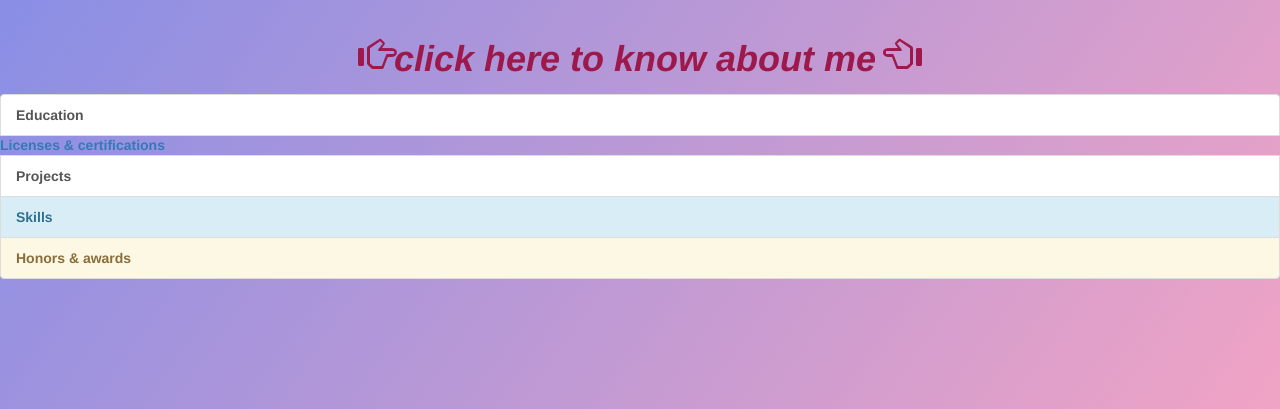
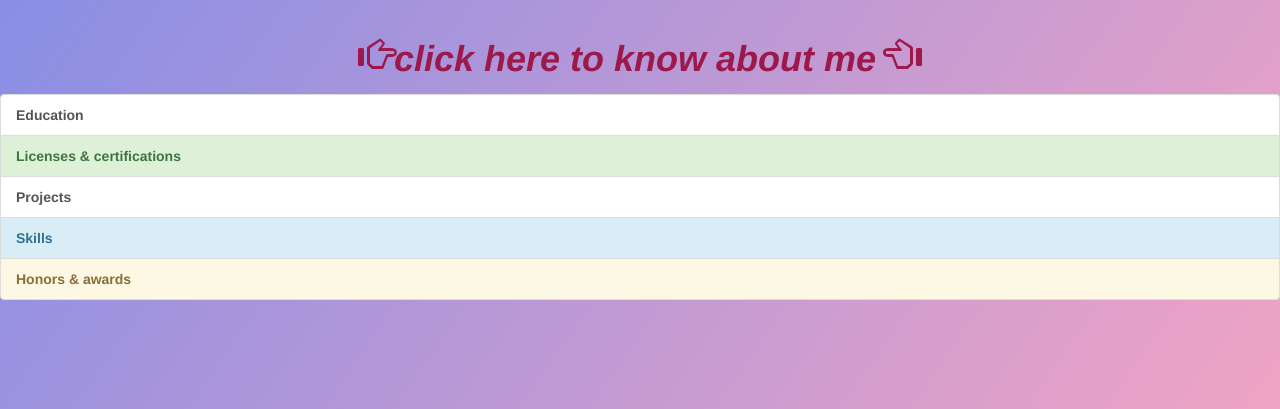
Before and after one commit to KALE-VINAY/portfolio_website, a plain HTML site: page index.html in a window 1280 px wide. Shown: the part 391-800 px from the top of the page. Drawn offline with nearby package versions, Linux system fonts and the light colour scheme.

Commit message:
Update index.html

```diff
--- a/index.html
+++ b/index.html
@@ -307,7 +307,7 @@ input:focus {
 
                    <div class="list-group">
                     <a href="/education.html" class="list-group-item list-group-item-action">Education</a>
-                    <a href="/Licenses & certifications.html"list-group-item list-group-item-success">Licenses & certifications</a>
+                    <a href="/Licenses & certifications.html"class="list-group-item list-group-item-success">Licenses & certifications</a>
                     <a href="/portfolio_projects.html" class="list-group-item list-group-item-secondary">Projects</a>
                     <a href="/portfolio_skills.html" class="list-group-item list-group-item-info">Skills</a>
                     <a href="/Honors & awards.html" class="list-group-item list-group-item-warning">Honors & awards</a>
```
